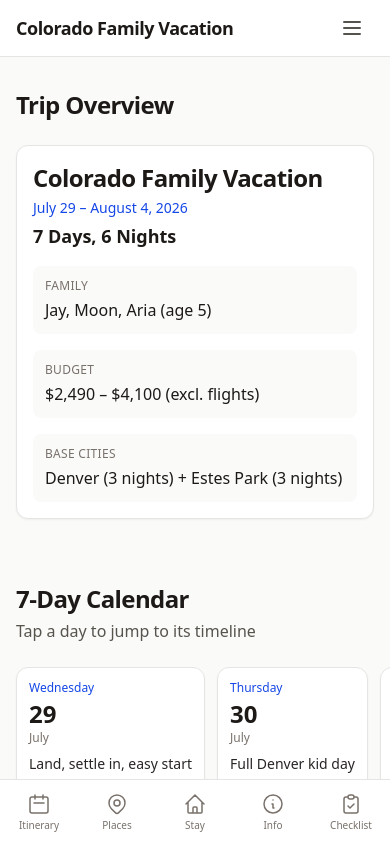
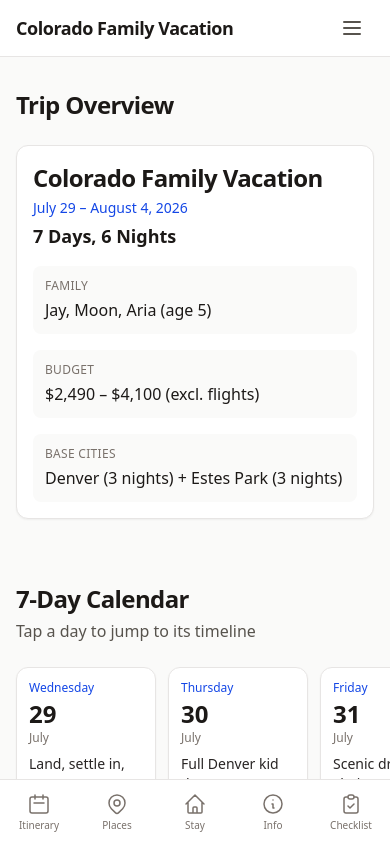
Before and after one commit to einfodas/colorado-trip, a Next.js app: page / in a window 390 px wide. Shown: the top 844 px of the page. Built offline with nearby package versions, Linux system fonts and the light colour scheme.

Commit message:
fix: consistent calendar cell sizing (140x160 mobile, auto x 180 desktop)

```diff
--- a/src/components/calendar/TripCalendar.tsx
+++ b/src/components/calendar/TripCalendar.tsx
@@ -7,13 +7,17 @@ export default function TripCalendar() {
         <a
           key={day.day}
           href={`#day-${day.day}`}
-          className="card min-w-[140px] snap-center p-3 text-left flex-shrink-0 hover:border-blue-300 transition-colors md:min-w-0 block"
+          className="card snap-center p-3 text-left flex-shrink-0 hover:border-blue-300 transition-colors block w-[140px] h-[160px] md:w-auto md:h-[180px] md:min-w-0 flex flex-col justify-between"
         >
-          <p className="text-xs font-medium text-blue-700">{day.dayName}</p>
-          <p className="text-2xl font-bold text-stone-900 mt-0.5">{day.date.split(" ")[1]}</p>
-          <p className="text-xs text-stone-500">{day.date.split(" ")[0]}</p>
-          <p className="text-sm font-medium text-stone-800 mt-2 line-clamp-2">{day.theme}</p>
-          <p className="text-xs text-stone-500 mt-1">{day.location}</p>
+          <div>
+            <p className="text-xs font-medium text-blue-700">{day.dayName}</p>
+            <p className="text-2xl font-bold text-stone-900 mt-0.5">{day.date.split(" ")[1]}</p>
+            <p className="text-xs text-stone-500">{day.date.split(" ")[0]}</p>
+          </div>
+          <div className="mt-2">
+            <p className="text-sm font-medium text-stone-800 line-clamp-2">{day.theme}</p>
+            <p className="text-xs text-stone-500 mt-1 line-clamp-1">{day.location}</p>
+          </div>
         </a>
       ))}
     </div>
```
